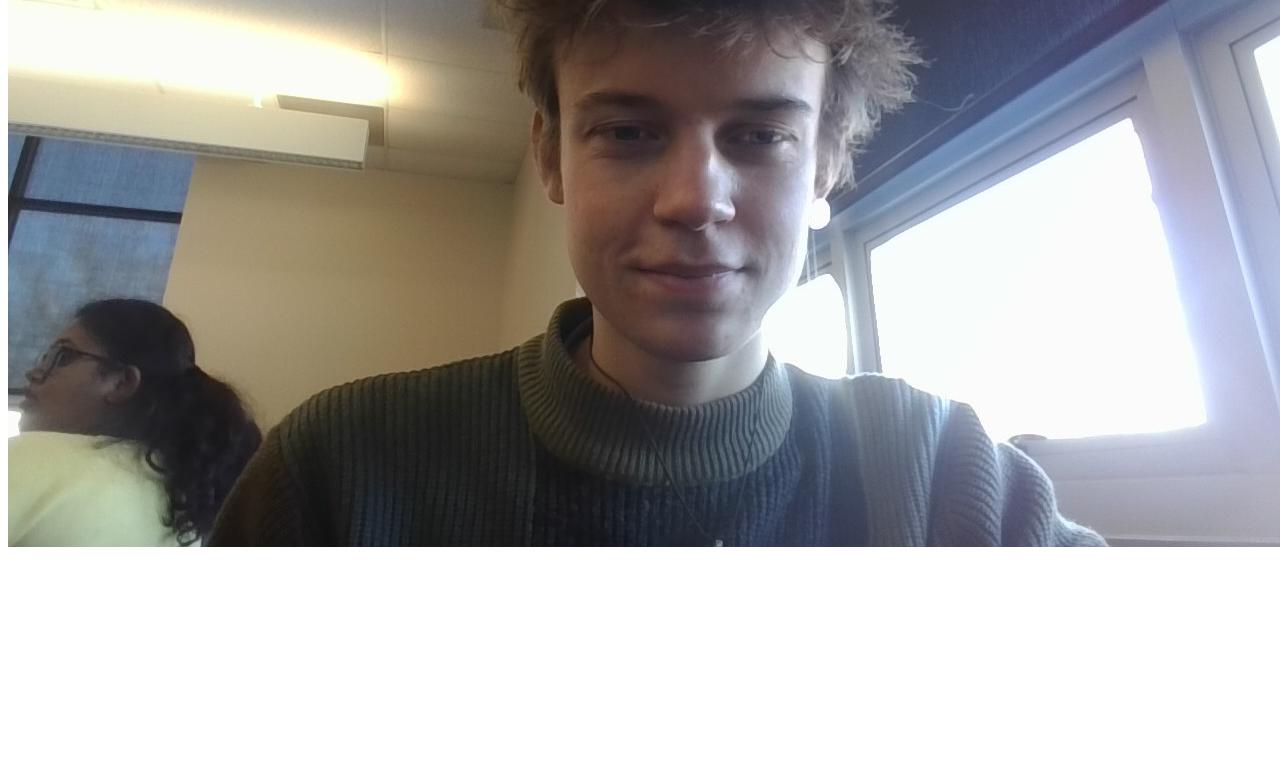
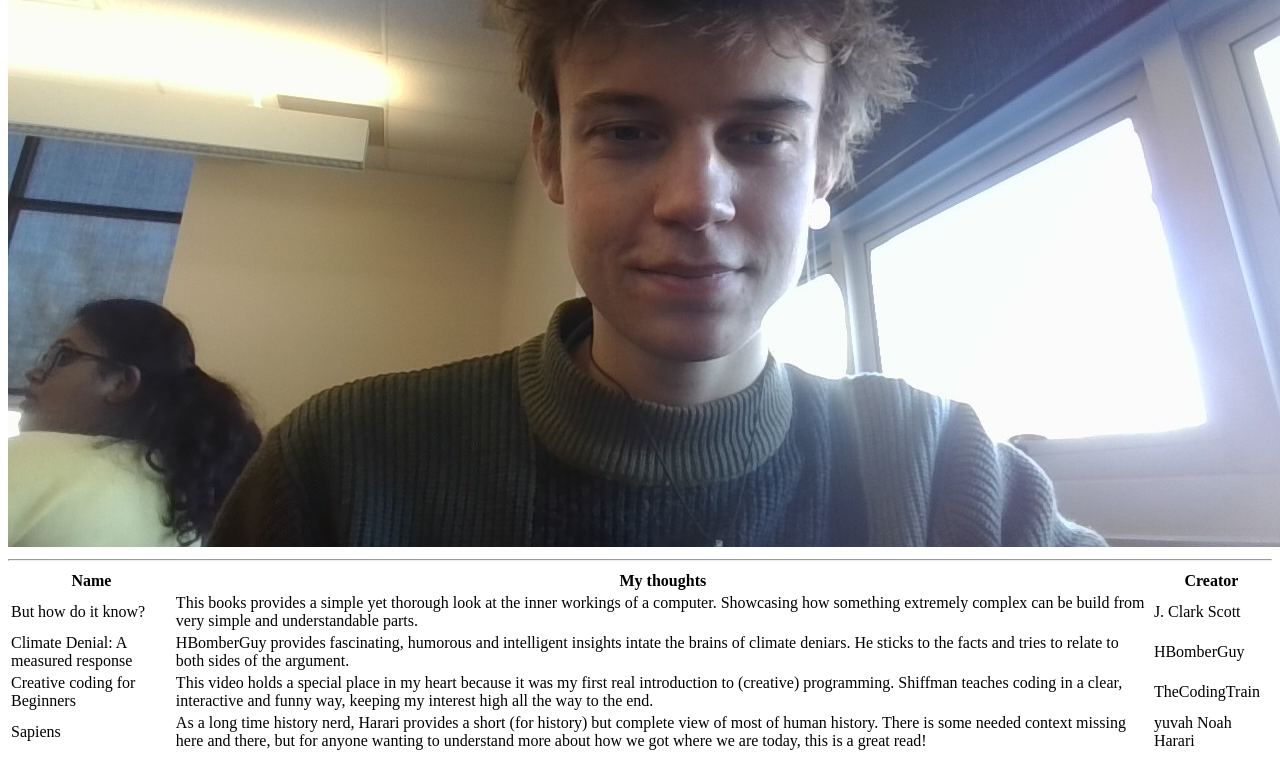
Before and after one commit to 44-563-Web-Apps-S24/44563-webapps-s24-assignment3-SemStassen, a plain HTML site: page mymedia.html in a window 1280 px wide. Shown: the part 357-1118 px from the top of the page. Before the commit the page ends 916 px from the top, so only its background shows below. Drawn offline with Linux system fonts and the light colour scheme.

Commit message:
Add table of favourite media

```diff
--- a/mymedia.html
+++ b/mymedia.html
@@ -20,5 +20,53 @@
       there are actual stakes now and you can feel it.
     </p>
     <img src="Me.jpg" alt="A picture of me, Sem Stassen" />
+
+    <hr />
+
+    <table>
+      <tr>
+        <th>Name</th>
+        <th>My thoughts</th>
+        <th>Creator</th>
+      </tr>
+      <tr>
+        <td>But how do it know?</td>
+        <td>
+          This books provides a simple yet thorough look at the inner workings
+          of a computer. Showcasing how something extremely complex can be build
+          from very simple and understandable parts.
+        </td>
+        <td>J. Clark Scott</td>
+      </tr>
+      <tr>
+        <td>Climate Denial: A measured response</td>
+        <td>
+          HBomberGuy provides fascinating, humorous and intelligent insights
+          intate the brains of climate deniars. He sticks to the facts and tries
+          to relate to both sides of the argument.
+        </td>
+        <td>HBomberGuy</td>
+      </tr>
+      <tr>
+        <td>Creative coding for Beginners</td>
+        <td>
+          This video holds a special place in my heart because it was my first
+          real introduction to (creative) programming. Shiffman teaches coding
+          in a clear, interactive and funny way, keeping my interest high all
+          the way to the end.
+        </td>
+        <td>TheCodingTrain</td>
+      </tr>
+      <tr>
+        <td>Sapiens</td>
+        <td>
+          As a long time history nerd, Harari provides a short (for history) but
+          complete view of most of human history. There is some needed context
+          missing here and there, but for anyone wanting to understand more
+          about how we got where we are today, this is a great read!
+        </td>
+        <td>yuvah Noah Harari</td>
+      </tr>
+    </table>
   </body>
 </html>
```
